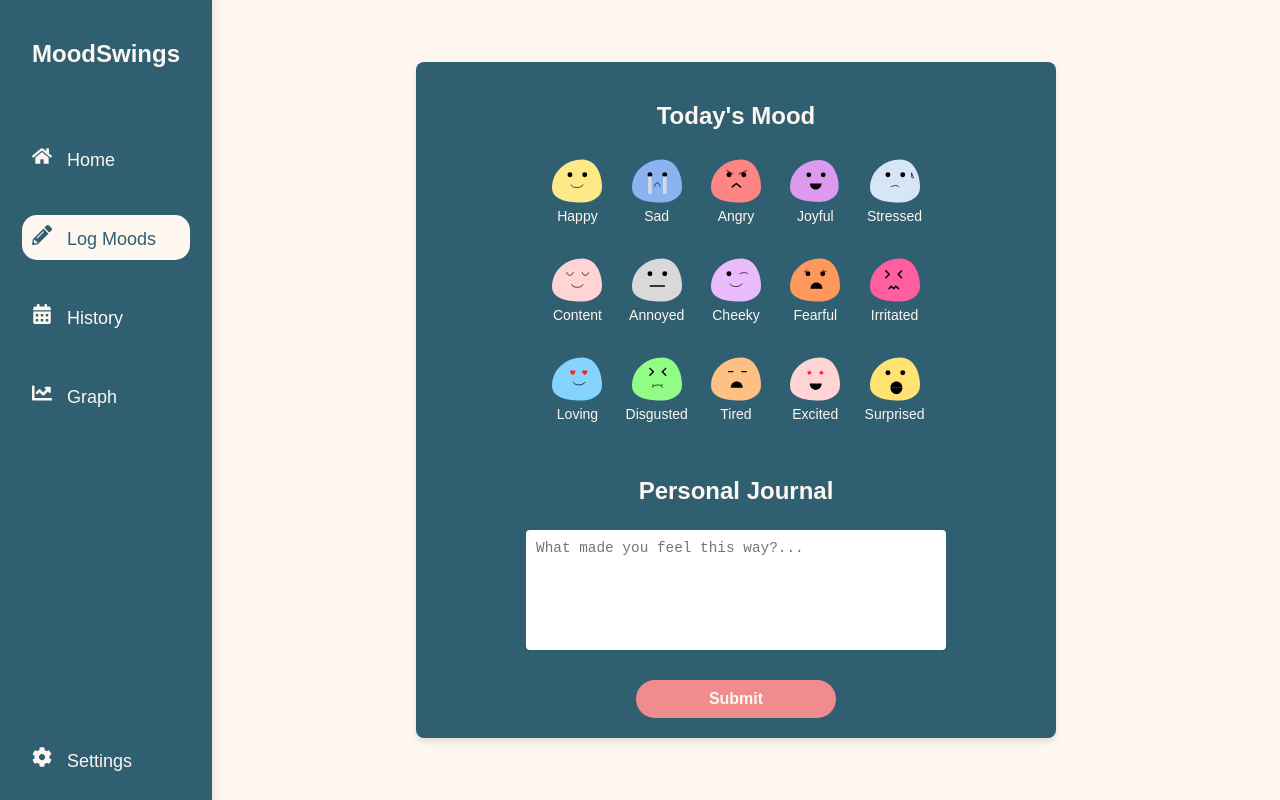
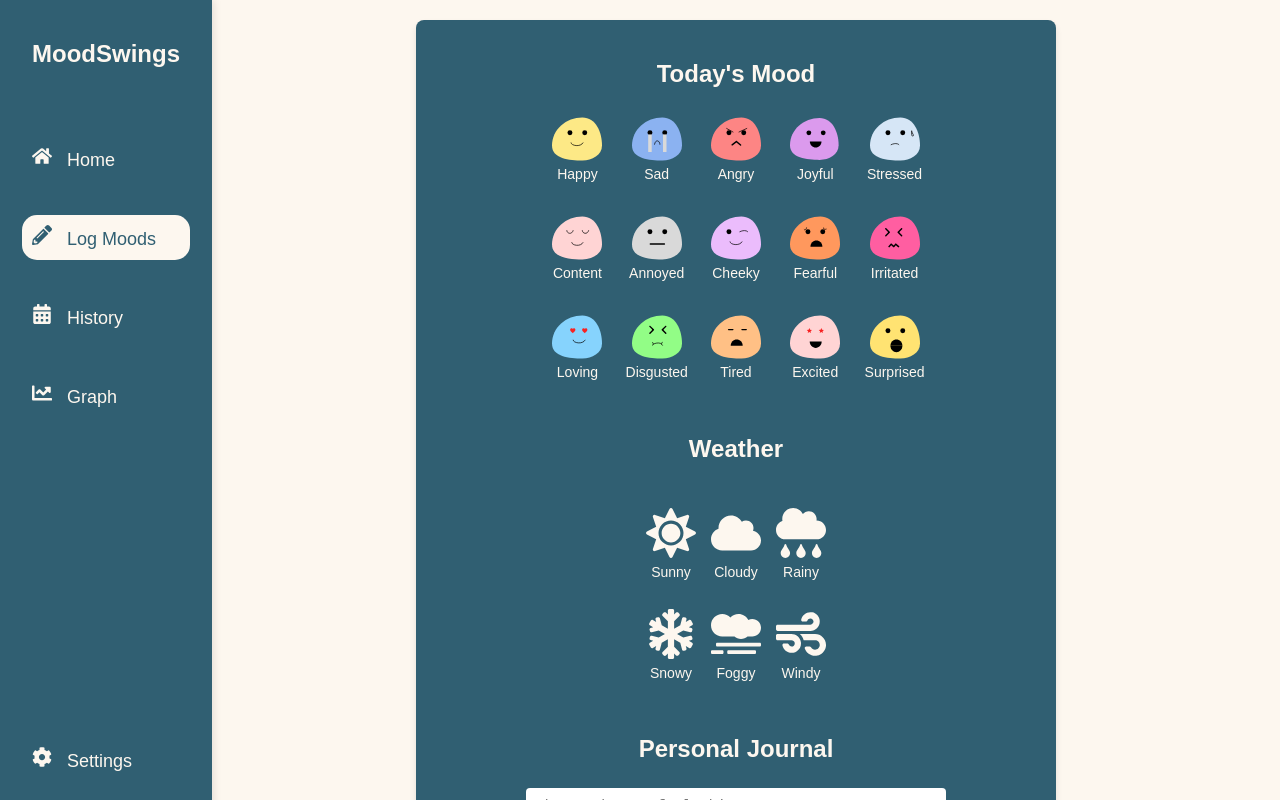
Before and after one commit to deadpoeths/MoodSwings, a React (Create React App) app in the folder moodswings-app/: page /log-moods in a window 1280 px wide. Built offline with nearby package versions, Linux system fonts and the light colour scheme.

Commit message:
added weather section

```diff
--- a/moodswings-app/src/App.js
+++ b/moodswings-app/src/App.js
@@ -16,7 +16,7 @@ function App() {
   return (
     <Router>
       <div className="App">
-        <Routes>
+      <Routes>
           <Route path="/" element={<Welcome />} />
           <Route path="/login" element={<Login />} />
           <Route path="/signup" element={<SignUp />} />
--- a/moodswings-app/src/Logmoods.css
+++ b/moodswings-app/src/Logmoods.css
@@ -1,21 +1,14 @@
-/*#F18C8E (light coral)
-#F0B7A4 (light peach)
-#FDF7EF (off-white/cream)
-#4db6ac
-#568EA6 (muted blue)
-#305F72 (deep slate blue)*/
 
+/* Main App Styles */
 .app {
     display: flex;
+    height: 100vh;
     /* Flex container for the sidebar and content */
-    height: 100vh;
 }
 
 .content {
     width: 80%;
-    /* Adjust width as needed */
     margin-left: 15%;
-    /* To account for the fixed sidebar width */
     padding: 20px 50px;
     display: flex;
     flex-direction: column;
@@ -53,7 +46,6 @@
 .emoji-container {
     display: grid;
     grid-template-columns: repeat(5, 1fr);
-    /* 5 emojis per row */
     gap: 15px;
     justify-items: center;
 }
@@ -67,9 +59,7 @@
 
 .emoji.selected {
     transform: scale(1.2);
-    /* Slightly enlarge selected emoji */
     box-shadow: 0 0 10px rgba(241, 140, 142, 0.8);
-    /* Add glow effect */
     border-radius: 50%;
 }
 
@@ -92,7 +82,6 @@
     color: #FDF7EF;
     text-align: center;
 }
-
 
 .button {
     z-index: 100;
@@ -126,7 +115,7 @@
     border: 1px solid red;
 }
 
-
+/* Popup Styles */
 .popup {
     position: fixed;
     top: 50%;
@@ -158,3 +147,38 @@
 .popup-close:hover {
     color: #F18C8E;
 }
+
+/* Weather Section Styles */
+.weather-container {
+    display: grid;
+    grid-template-columns: repeat(3, 1fr);
+    gap: 15px;
+    justify-items: center;
+    margin-top: 20px;
+}
+
+.weather-icon {
+    width: 50px;
+    height: 50px;
+    cursor: pointer;
+    transition: transform 0.2s ease, box-shadow 0.2s ease;
+}
+
+.weather-icon.selected {
+    transform: scale(1.2);
+    box-shadow: 0 0 10px rgba(241, 140, 142, 0.8);
+    border-radius: 50%;
+}
+
+/* Optional hover effect */
+.weather-icon:hover {
+    transform: scale(1.1);
+}
+
+.weather-label {
+    margin-top: 2px;
+    font-size: 14px;
+    font-weight: 500;
+    color: #FDF7EF;
+    text-align: center;
+}
--- a/moodswings-app/src/Logmoods.js
+++ b/moodswings-app/src/Logmoods.js
@@ -1,4 +1,5 @@
 import React, { useState, useEffect } from "react";
+import { FaSun, FaCloud, FaCloudRain, FaSnowflake, FaSmog, FaWind } from "react-icons/fa";
 import { ReactComponent as Happy } from './svgs/happy.svg';
 import { ReactComponent as Sad } from './svgs/sad.svg';
 import { ReactComponent as Angry } from './svgs/angry.svg';
@@ -14,15 +15,15 @@ import { ReactComponent as Disgust } from './svgs/disgust.svg';
 import { ReactComponent as Tired } from './svgs/tired.svg';
 import { ReactComponent as Excited } from './svgs/excited.svg';
 import { ReactComponent as Surprise } from './svgs/surprise.svg';
-
 import Sidebar from "./Sidebar";
 import "./Logmoods.css";
 
 const LogMoods = () => {
   const [entry, setEntry] = useState("");
   const [selectedEmojis, setSelectedEmojis] = useState([]);
+  const [selectedWeather, setSelectedWeather] = useState(null);
   const [showPopup, setShowPopup] = useState(false);
-  const [errors, setErrors] = useState({ entry: "", emojis: "" });
+  const [errors, setErrors] = useState({ entry: "", emojis: "", weather: "" });
 
   useEffect(() => {
     const token = localStorage.getItem("token");
@@ -32,7 +33,7 @@ const LogMoods = () => {
     }
     fetch("/api/moods", {
       headers: {
-        "Authorization": `Bearer ${token}`,
+        Authorization: `Bearer ${token}`,
       },
     })
       .then((response) => response.json())
@@ -41,7 +42,7 @@ const LogMoods = () => {
 
   const validateForm = () => {
     let hasError = false;
-    const newErrors = { entry: "", emojis: "" };
+    const newErrors = { entry: "", emojis: "", weather: "" };
 
     if (!entry.trim()) {
       newErrors.entry = "Please enter a journal entry.";
@@ -49,6 +50,10 @@ const LogMoods = () => {
     }
     if (selectedEmojis.length === 0) {
       newErrors.emojis = "Please select at least one mood.";
+      hasError = true;
+    }
+    if (!selectedWeather) {
+      newErrors.weather = "Please select the weather.";
       hasError = true;
     }
 
@@ -73,11 +78,10 @@ const LogMoods = () => {
         "Content-Type": "application/json",
         "Authorization": `Bearer ${token}`,
       },
-      body: JSON.stringify({ entry, moods: selectedEmojis, timestamp }),
+      body: JSON.stringify({ entry, moods: selectedEmojis, weather: selectedWeather, timestamp }),
     })
       .then((response) => {
         if (!response.ok) {
-          // Handle server errors, such as 404 or 500
           console.error("Server error:", response.status);
           throw new Error(`Request failed with status: ${response.status}`);
         }
@@ -89,7 +93,8 @@ const LogMoods = () => {
         } else {
           setEntry("");
           setSelectedEmojis([]);
-          setErrors({ entry: "", emojis: "" });
+          setSelectedWeather(null);
+          setErrors({ entry: "", emojis: "", weather: "" });
           setShowPopup(true);
         }
       })
@@ -100,15 +105,26 @@ const LogMoods = () => {
 
   const handleEmojiClick = (emojiId) => {
     setSelectedEmojis((prev) =>
-      prev.includes(emojiId)
-        ? prev.filter((id) => id !== emojiId)
-        : [...prev, emojiId]
+      prev.includes(emojiId) ? prev.filter((id) => id !== emojiId) : [...prev, emojiId]
     );
+  };
+
+  const handleWeatherClick = (weatherType) => {
+    setSelectedWeather(weatherType);
   };
 
   const closePopup = () => {
     setShowPopup(false);
   };
+
+  const weatherOptions = [
+    { id: 1, Icon: FaSun, label: "Sunny" },
+    { id: 2, Icon: FaCloud, label: "Cloudy" },
+    { id: 3, Icon: FaCloudRain, label: "Rainy" },
+    { id: 4, Icon: FaSnowflake, label: "Snowy" },
+    { id: 5, Icon: FaSmog, label: "Foggy" },
+    { id: 6, Icon: FaWind, label: "Windy" },
+  ];
 
   const emojiList = [
     { id: 1, Component: Happy, label: "Happy" },
@@ -133,6 +149,7 @@ const LogMoods = () => {
       <Sidebar />
       <div className="content">
         <div className="card">
+          {/* Today's Mood Section */}
           <div className="section">
             <h2 className="card-title">Today's Mood</h2>
             <div className="emoji-container">
@@ -149,6 +166,23 @@ const LogMoods = () => {
             {errors.emojis && <p className="error-message">{errors.emojis}</p>}
           </div>
 
+          {/* Weather Section */}
+          <div className="section">
+            <h2 className="card-title">Weather</h2>
+            <div className="weather-container">
+              {weatherOptions.map(({ id, Icon, label }) => (
+                <div key={id} className="weather-wrapper" onClick={() => handleWeatherClick(id)}>
+                  <Icon
+                    className={`weather-icon ${selectedWeather === id ? "selected" : ""}`}
+                  />
+                  <p className="weather-label">{label}</p>
+                </div>
+              ))}
+            </div>
+            {errors.weather && <p className="error-message">{errors.weather}</p>}
+          </div>
+
+          {/* Personal Journal Section */}
           <div className="section">
             <h2 className="card-title">Personal Journal</h2>
             <textarea
@@ -169,7 +203,7 @@ const LogMoods = () => {
             <span className="popup-close" onClick={closePopup}>
               &times;
             </span>
-            <p>Successfully logged in today's mood!</p>
+            <p>Successfully logged in today's mood and weather!</p>
           </div>
         )}
       </div>
```
Also changed, not shown: 1 other file (tests, documents, lock files or other folders).
